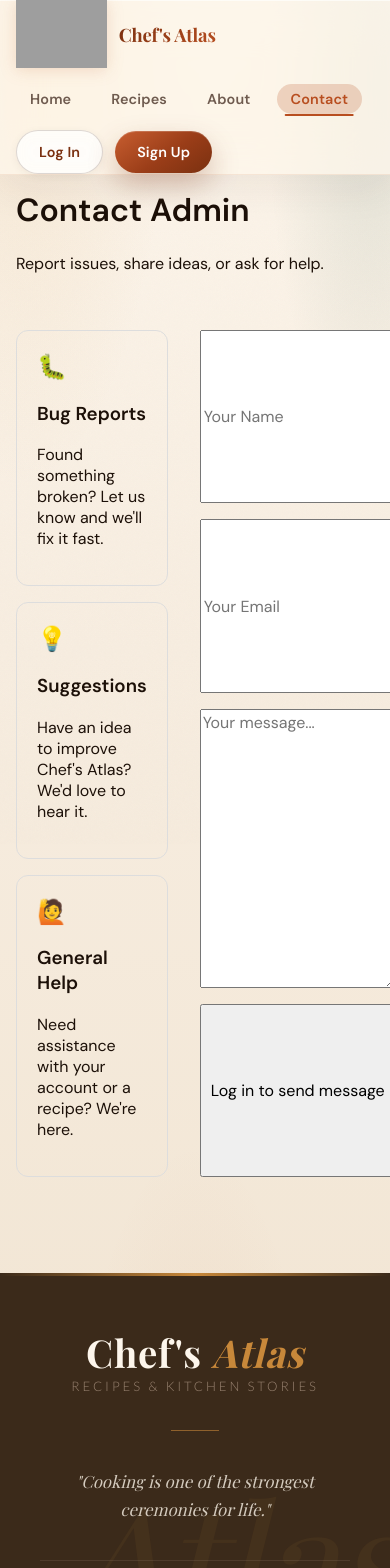
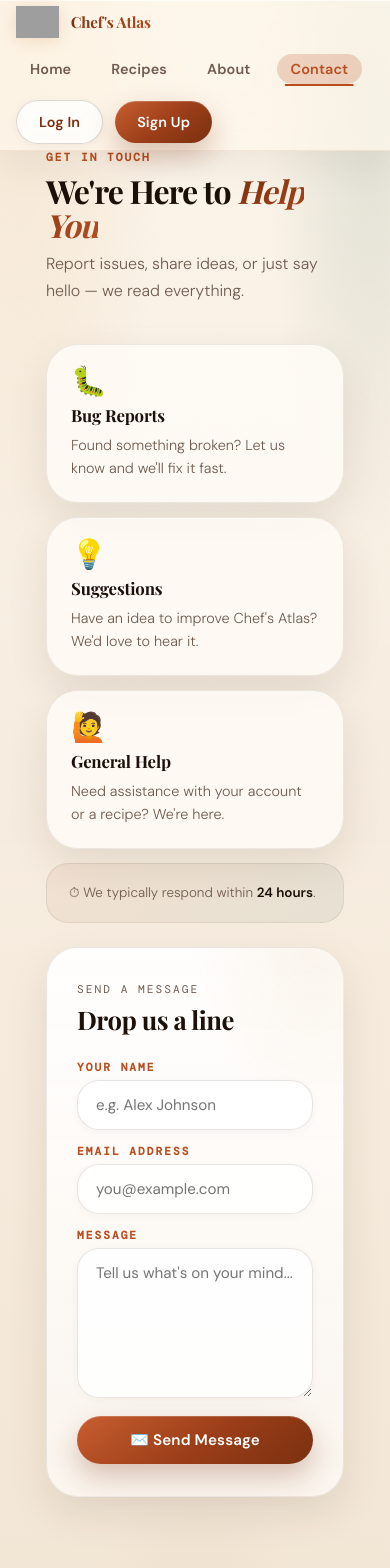
Before and after one commit to Naima223/ChefsAtlasDBMS, a React (Vite) app in the folder client/: page /contact in a window 390 px wide. Shown: the top 1568 px of the page. Built offline with nearby package versions, Linux system fonts and the light colour scheme; no server answers; grey boxes are pictures that could not be loaded; a web font is replaced by a local one.

Commit message:
conact and app css fixed

```diff
--- a/client/src/App.css
+++ b/client/src/App.css
@@ -65,9 +65,9 @@
   color: var(--text);
   font-family: var(--font-body);
   font-optical-sizing: auto;
-
-  /* Subtle grain overlay */
-  &::before {
+}
+
+.app-shell::before {
   content: '';
   position: fixed;
   inset: 0;
@@ -77,20 +77,21 @@
   pointer-events: none;
   z-index: 0;
 }
-}
 
 .app-main {
   position: relative;
   z-index: 1;
   width: min(1180px, calc(100% - 32px));
   margin: 0 auto;
-  padding: 112px 0 96px;
+  padding: 80px 0 96px;
 }
 
 /* ─── Header ─────────────────────────────────────────────────────────────── */
 .site-header {
   position: fixed;
-  inset: 0 0 auto;
+  top: 0;
+  left: 0;
+  right: 0;
   z-index: 20;
   backdrop-filter: blur(24px) saturate(180%);
   -webkit-backdrop-filter: blur(24px) saturate(180%);
@@ -102,25 +103,15 @@
   transition: background 0.3s var(--ease-out), box-shadow 0.3s var(--ease-out);
 }
 
-.site-header__inner,
-.site-footer,
-.section-row,
-.hero-panel,
-.content-grid,
-.leaderboards,
-.stats-grid,
-.detail-grid,
-.grid-two {
-  display: grid;
-  gap: 16px;
-}
-
 .site-header__inner {
   width: min(1180px, calc(100% - 32px));
   margin: 0 auto;
-  min-height: 72px;
+  min-height: 60px;
+  padding: 8px 0;
   align-items: center;
-  grid-template-columns: auto 1fr auto;
+  display: grid;
+  gap: 16px;
+  grid-template-columns: max-content minmax(0, 1fr) max-content;
 }
 
 /* ─── Brand Mark ─────────────────────────────────────────────────────────── */
@@ -130,13 +121,16 @@
   gap: 12px;
   color: inherit;
   text-decoration: none;
+  min-width: 0;
+  flex-shrink: 0;
 }
 
 .brand-mark__logo {
-  height: 68px;
+  height: 40px;
   width: auto;
   object-fit: contain;
   display: block;
+  flex-shrink: 0;
   filter: drop-shadow(0 2px 8px rgba(184, 78, 32, 0.18));
   transition: filter 0.3s var(--ease-out), transform 0.3s var(--ease-spring);
 }
@@ -158,13 +152,13 @@
 .brand-mark__badge {
   display: grid;
   place-items: center;
-  width: 46px;
-  height: 46px;
+  width: 40px;
+  height: 40px;
   background: linear-gradient(145deg, #c85e30 0%, #7a3010 55%, #1f5240 100%);
   color: white;
   font-weight: 700;
   font-family: var(--font-display);
-  font-size: 1.1rem;
+  font-size: 1rem;
   box-shadow:
     inset 0 1px 0 rgba(255, 255, 255, 0.22),
     0 8px 24px rgba(122, 48, 16, 0.35);
@@ -192,8 +186,9 @@
 }
 
 .brand-mark strong {
-  font-size: 1.15rem;
+  font-size: 1.1rem;
   letter-spacing: -0.01em;
+  white-space: nowrap;
   background: linear-gradient(135deg, var(--brand-deep), var(--brand));
   -webkit-background-clip: text;
   -webkit-text-fill-color: transparent;
@@ -203,7 +198,7 @@
 .brand-mark small {
   display: block;
   color: var(--muted);
-  font-size: 0.72rem;
+  font-size: 0.7rem;
   letter-spacing: 0.08em;
   text-transform: uppercase;
   -webkit-text-fill-color: var(--muted);
@@ -225,6 +220,7 @@
 .site-nav {
   justify-content: center;
   flex-wrap: wrap;
+  min-width: 0;
 }
 
 .site-nav a {
@@ -270,6 +266,7 @@
   align-items: center;
   justify-content: flex-end;
   flex-wrap: wrap;
+  min-width: 0;
 }
 
 /* ─── Buttons ────────────────────────────────────────────────────────────── */
@@ -302,6 +299,7 @@
     opacity 0.2s;
   position: relative;
   overflow: hidden;
+  text-decoration: none;
 }
 
 .button::before {
@@ -501,6 +499,19 @@
 }
 
 /* ─── Grids ──────────────────────────────────────────────────────────────── */
+.site-header__inner,
+.site-footer,
+.section-row,
+.hero-panel,
+.content-grid,
+.leaderboards,
+.stats-grid,
+.detail-grid,
+.grid-two {
+  display: grid;
+  gap: 16px;
+}
+
 .content-grid,
 .stats-grid,
 .detail-grid,
@@ -751,11 +762,10 @@
 .site-footer {
   width: min(1180px, calc(100% - 32px));
   margin: 0 auto;
-  padding: 0 0 56px;
+  padding: 32px 0 56px;
   grid-template-columns: 1fr auto;
   align-items: end;
   border-top: 1px solid var(--border);
-  padding-top: 32px;
   margin-top: 32px;
 }
 
@@ -814,7 +824,6 @@
   pointer-events: none;
 }
 
-/* Decorative top accent line on hero */
 .home-hero > *:first-child::before {
   content: '';
   position: absolute;
@@ -907,7 +916,6 @@
   overflow: hidden;
 }
 
-/* Shimmer effect on feature card */
 .home-hero__feature::before {
   content: '';
   position: absolute;
@@ -1439,7 +1447,6 @@
   overflow: hidden;
 }
 
-/* Noise texture on admin hero */
 .admin-hero::before {
   content: '';
   position: absolute;
@@ -1598,7 +1605,7 @@
 
 .admin-action-bar {
   position: sticky;
-  top: 96px;
+  top: 68px;
   z-index: 12;
   display: grid;
   grid-template-columns: 1fr auto;
@@ -1827,8 +1834,13 @@
     justify-content: flex-start;
   }
 
+  .site-header__inner {
+    min-height: auto;
+    padding: 10px 0 14px;
+  }
+
   .app-main {
-    padding-top: 168px;
+    padding-top: 136px;
   }
 
   .home-hero__content {
@@ -1917,6 +1929,23 @@
 }
 
 @media (max-width: 600px) {
+  .brand-mark__logo {
+    height: 32px;
+  }
+
+  .brand-mark strong {
+    font-size: 0.95rem;
+  }
+
+  .site-header__inner {
+    min-height: 52px;
+    padding: 6px 0;
+  }
+
+  .app-main {
+    padding-top: 120px;
+  }
+
   .admin-stats-grid {
     grid-template-columns: repeat(2, minmax(0, 1fr));
   }
--- a/client/src/pages/ContactPage.jsx
+++ b/client/src/pages/ContactPage.jsx
@@ -1,4 +1,4 @@
-import { useMemo, useState } from "react";
+import { useState } from "react";
 import { api } from "../api/api";
 import { useToast } from "../components/useToast";
 
@@ -11,20 +11,14 @@ const INFO_ITEMS = [
 export default function ContactPage({ user, onRequireAuth }) {
   const [form, setForm] = useState({ name: "", email: "", message: "" });
   const [error, setError] = useState("");
+  const [success, setSuccess] = useState("");
   const [loading, setLoading] = useState(false);
   const { showToast } = useToast();
-
-  const contactIdentity = useMemo(
-    () => ({
-      name: user?.name || form.name,
-      email: user?.email || form.email,
-    }),
-    [user, form]
-  );
 
   async function handleSubmit(event) {
     event.preventDefault();
     setError("");
+    setSuccess("");
 
     if (!user) {
       onRequireAuth?.();
@@ -34,8 +28,14 @@ export default function ContactPage({ user, onRequireAuth }) {
     setLoading(true);
 
     try {
-      await api.contact({ ...contactIdentity, message: form.message });
-      showToast("Your message has been sent.");
+      await api.contact({
+        name: form.name || user.name,
+        email: form.email || user.email,
+        message: form.message,
+      });
+
+      setSuccess("Your message has been sent successfully.");
+      showToast("Message sent!");
       setForm({ name: "", email: "", message: "" });
     } catch (submitError) {
       setError(submitError.message);
@@ -46,69 +46,187 @@ export default function ContactPage({ user, onRequireAuth }) {
   }
 
   return (
-    <div style={{ maxWidth: 1100, margin: "0 auto" }}>
+    <div className="simple-page" style={{ gap: 40, maxWidth: 1100, margin: "0 auto" }}>
 
-      {/* Header */}
-      <div style={{ marginBottom: 56 }}>
-        <h1>Contact Admin</h1>
-        <p>Report issues, share ideas, or ask for help.</p>
+      {/* ── Page Header ─────────────────────────────────────────────── */}
+      <div style={{ display: "grid", gap: 10 }}>
+        <p className="eyebrow" style={{ margin: 0 }}>Get in Touch</p>
+        <h1 style={{
+          margin: 0,
+          fontFamily: "var(--font-display)",
+          fontSize: "clamp(2rem, 4vw, 3.2rem)",
+          letterSpacing: "-0.03em",
+          lineHeight: 1.05,
+        }}>
+          We're Here to{" "}
+          <em style={{
+            fontStyle: "italic",
+            background: "linear-gradient(135deg, var(--brand-deep), var(--brand))",
+            WebkitBackgroundClip: "text",
+            WebkitTextFillColor: "transparent",
+            backgroundClip: "text",
+          }}>
+            Help You
+          </em>
+        </h1>
+        <p className="section-copy" style={{ margin: 0, maxWidth: 480 }}>
+          Report issues, share ideas, or just say hello — we read everything.
+        </p>
       </div>
 
-      <div style={{ display: "grid", gridTemplateColumns: "1fr 1.4fr", gap: 32 }}>
+      {/* ── Two-column layout ───────────────────────────────────────── */}
+      <div style={{
+        display: "grid",
+        gridTemplateColumns: "1fr 1.5fr",
+        gap: 24,
+        alignItems: "start",
+      }}
+        className="contact-grid"
+      >
 
-        {/* Left Info */}
-        <div style={{ display: "grid", gap: 16 }}>
+        {/* ── Left: info cards ──────────────────────────────────────── */}
+        <div style={{ display: "grid", gap: 14 }}>
           {INFO_ITEMS.map((item) => (
-            <div key={item.title} style={{ padding: 20, border: "1px solid #ddd", borderRadius: 12 }}>
-              <div style={{ fontSize: "1.5rem" }}>{item.emoji}</div>
-              <h3>{item.title}</h3>
-              <p>{item.desc}</p>
+            <div
+              key={item.title}
+              className="info-card"
+              style={{ padding: "22px 24px", display: "grid", gap: 8 }}
+            >
+              <div style={{ fontSize: "1.8rem", lineHeight: 1 }}>{item.emoji}</div>
+              <h3 style={{
+                margin: 0,
+                fontFamily: "var(--font-display)",
+                fontSize: "1.05rem",
+                letterSpacing: "-0.01em",
+              }}>
+                {item.title}
+              </h3>
+              <p style={{ margin: 0, color: "var(--muted)", fontWeight: 300, lineHeight: 1.6, fontSize: "0.9rem" }}>
+                {item.desc}
+              </p>
             </div>
           ))}
+
+          {/* Decorative note */}
+          <div style={{
+            padding: "18px 22px",
+            borderRadius: "var(--r-md)",
+            background: "linear-gradient(135deg, rgba(184,78,32,0.07), rgba(31,82,64,0.07))",
+            border: "1px solid var(--border)",
+            fontSize: "0.84rem",
+            color: "var(--muted)",
+            fontWeight: 300,
+            lineHeight: 1.65,
+          }}>
+            ⏱ We typically respond within <strong style={{ color: "var(--text)", fontWeight: 600 }}>24 hours</strong>.
+          </div>
         </div>
 
-        {/* Form */}
-        <form onSubmit={handleSubmit} style={{ display: "grid", gap: 16 }}>
+        {/* ── Right: form ───────────────────────────────────────────── */}
+        <div className="recipe-card" style={{ padding: "32px 30px", display: "grid", gap: 24 }}>
 
-          {!user && (
-            <>
+          {/* Form header */}
+          <div style={{ display: "grid", gap: 4 }}>
+            <p className="eyebrow" style={{ margin: 0 }}>Send a Message</p>
+            <h2 style={{
+              margin: 0,
+              fontFamily: "var(--font-display)",
+              fontSize: "1.6rem",
+              letterSpacing: "-0.02em",
+            }}>
+              Drop us a line
+            </h2>
+          </div>
+
+          {/* The form — all state/submit logic untouched */}
+          <div className="stack-form" style={{ gap: 14 }}>
+
+            <div style={{ display: "grid", gap: 6 }}>
+              <label className="field-label">Your Name</label>
               <input
-                placeholder="Your Name"
+                placeholder="e.g. Alex Johnson"
                 value={form.name}
-                onChange={(e) => setForm((c) => ({ ...c, name: e.target.value }))}
+                onChange={(e) => setForm({ ...form, name: e.target.value })}
                 required
               />
+            </div>
+
+            <div style={{ display: "grid", gap: 6 }}>
+              <label className="field-label">Email Address</label>
               <input
                 type="email"
-                placeholder="Your Email"
+                placeholder="you@example.com"
                 value={form.email}
-                onChange={(e) => setForm((c) => ({ ...c, email: e.target.value }))}
+                onChange={(e) => setForm({ ...form, email: e.target.value })}
                 required
               />
-            </>
-          )}
+            </div>
 
-          <textarea
-            placeholder="Your message..."
-            rows={6}
-            value={form.message}
-            onChange={(e) => setForm((c) => ({ ...c, message: e.target.value }))}
-            required
-          />
+            <div style={{ display: "grid", gap: 6 }}>
+              <label className="field-label">Message</label>
+              <textarea
+                placeholder="Tell us what's on your mind..."
+                rows={6}
+                value={form.message}
+                onChange={(e) => setForm({ ...form, message: e.target.value })}
+                required
+                style={{ resize: "vertical" }}
+              />
+            </div>
 
-          {error && <p style={{ color: "red" }}>{error}</p>}
+            {/* Feedback messages */}
+            {error && (
+              <div className="feedback feedback--error" style={{ padding: "14px 18px" }}>
+                ⚠️ {error}
+              </div>
+            )}
+            {success && (
+              <div className="feedback feedback--success" style={{
+                padding: "14px 18px",
+                background: "rgba(31,82,64,0.07)",
+                border: "1px solid rgba(31,82,64,0.18)",
+                borderRadius: "var(--r-md)",
+              }}>
+                ✅ {success}
+              </div>
+            )}
 
-          {user ? (
-            <button type="submit" disabled={loading}>
-              {loading ? "Sending..." : "Send Message"}
+            {/* Submit */}
+            <button
+              className="button"
+              onClick={handleSubmit}
+              disabled={loading}
+              style={{ marginTop: 4, padding: "14px 28px", fontSize: "0.95rem" }}
+            >
+              {loading ? (
+                <>
+                  <span style={{
+                    display: "inline-block",
+                    width: 14, height: 14,
+                    border: "2px solid rgba(255,255,255,0.4)",
+                    borderTopColor: "white",
+                    borderRadius: "50%",
+                    animation: "spin 0.7s linear infinite",
+                  }} />
+                  Sending…
+                </>
+              ) : (
+                <>✉️ Send Message</>
+              )}
             </button>
-          ) : (
-            <button type="button" onClick={onRequireAuth}>
-              Log in to send message
-            </button>
-          )}
-        </form>
+
+          </div>
+        </div>
       </div>
+
+      {/* Spinner keyframe */}
+      <style>{`
+        @keyframes spin { to { transform: rotate(360deg); } }
+        @media (max-width: 720px) {
+          .contact-grid { grid-template-columns: 1fr !important; }
+        }
+      `}</style>
+
     </div>
   );
 }
```
Lines whose indentation alone changed are shown as unchanged.
